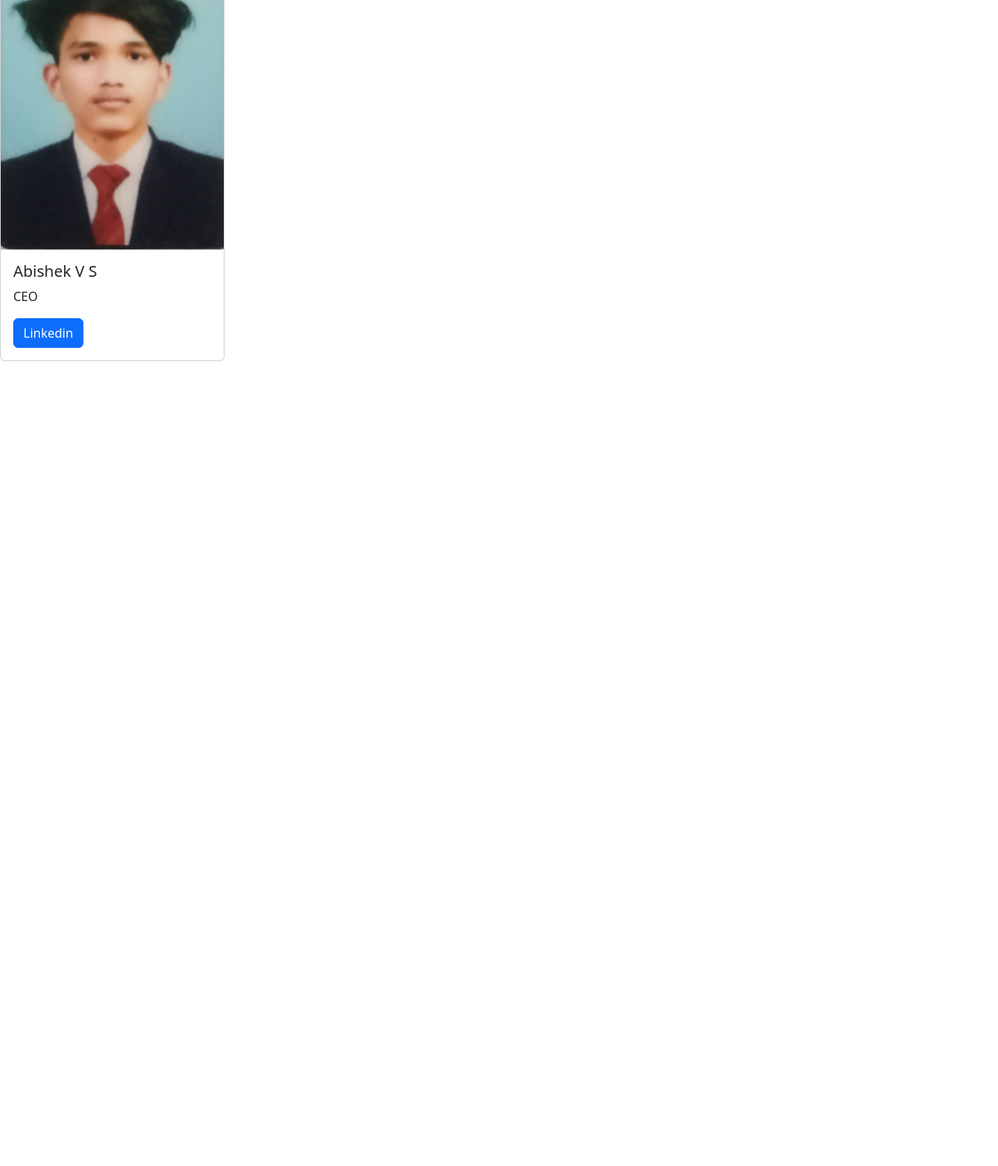
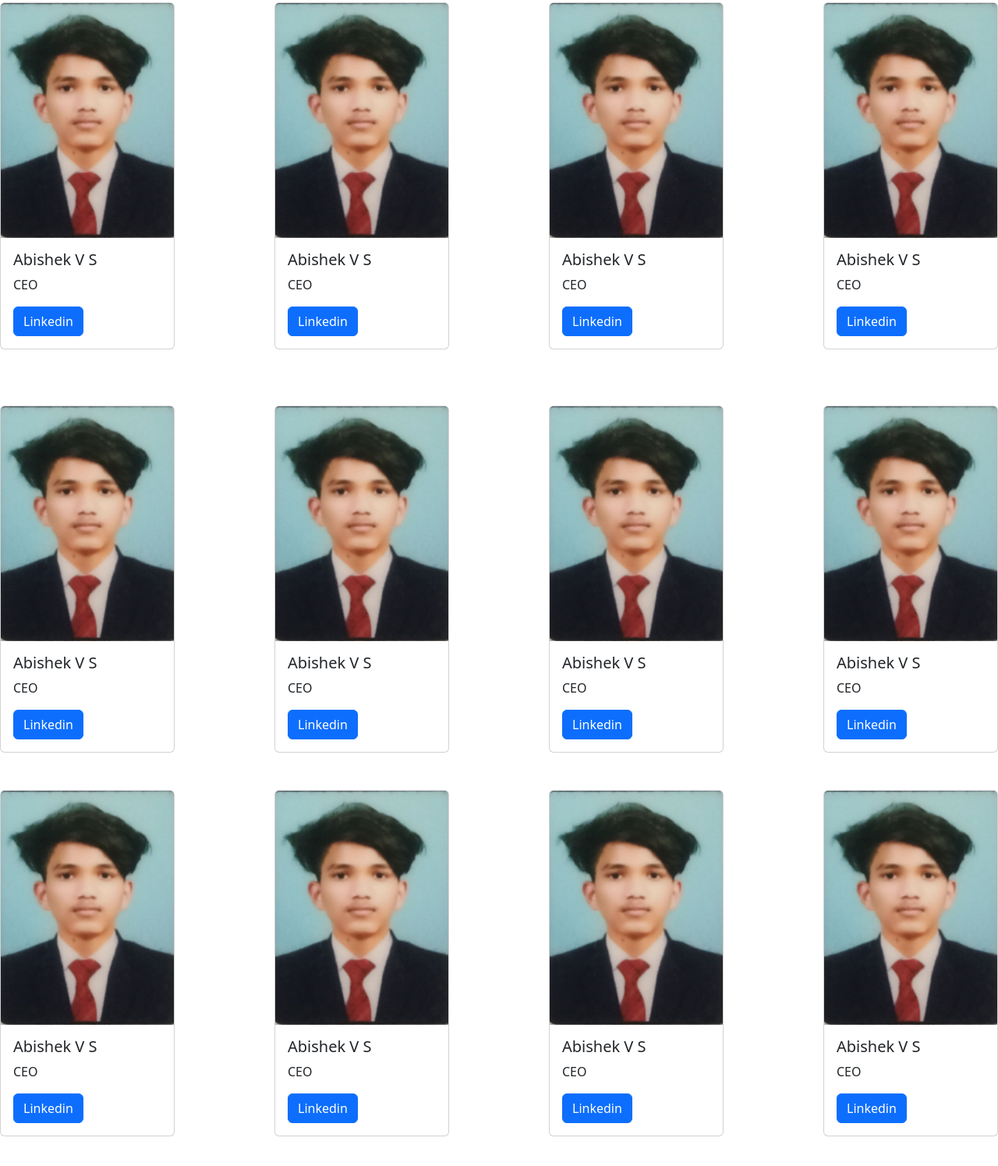
Before and after one commit to DJZake/IEDC, a plain HTML site: page excom.html in a window 1280 px wide. Shown: the part 281-1776 px from the top of the page at 78% size. Before the commit the page ends 800 px from the top, so only its background shows below. Drawn offline with nearby package versions, Linux system fonts and the light colour scheme.

Commit message:
updated excom

```diff
--- /dev/null
+++ b/excom.css
@@ -0,0 +1,47 @@
+.logo{
+    width: 10%;
+}
+
+
+
+.excomh{
+    text-align: center;
+    font-family: "Bebas Neue", sans-serif;
+    font-weight: 600;
+    font-style: normal;
+    font-size: 500%;
+}
+
+.excom{
+    display: flex;
+    flex-direction: row;
+    justify-content: center;
+    gap: 10%;
+}
+
+
+
+
+
+
+
+
+
+@media screen and (max-width: 600px){
+    .iedch1{
+        font-size: 500%;
+    }
+    .iedch2{
+        font-size: 200%;
+    }
+
+    .logo{
+        width: 25%;
+    }
+
+    .excom{
+        justify-content: center;
+        flex-direction: column;
+        padding-left: 14%;
+    }
+}
--- a/excom.html
+++ b/excom.html
@@ -4,7 +4,7 @@
     <meta charset="UTF-8">
     <meta name="viewport" content="width=device-width, initial-scale=1.0">
     <title>Excom</title>
-    <link rel="stylesheet" href="style.css">
+    <link rel="stylesheet" href="excom.css">
     <link rel="shortcut icon" href="img/IEDC_Logo.png" type="image/x-icon">
     <!-- bootstrap -->
     <link href="https://cdn.jsdelivr.net/npm/bootstrap@5.3.3/dist/css/bootstrap.min.css" rel="stylesheet" integrity="sha384-QWTKZyjpPEjISv5WaRU9OFeRpok6YctnYmDr5pNlyT2bRjXh0JMhjY6hW+ALEwIH" crossorigin="anonymous">
@@ -42,8 +42,26 @@
               </div>
             </div>
           </nav>
+          <h1 class="excomh">Execoms</h1>
+          <br><br><br>
         <main class="excom">
-          <h1 class="excomh">Execoms</h1>
+
+          <div class="card" style="width: 18rem;">
+            <img src="img/abi.jpg" class="card-img-top" alt="...">
+            <div class="card-body">
+              <h5 class="card-title">Abishek V S</h5>
+              <p class="card-text">CEO</p>
+              <a href="#" class="btn btn-primary">Linkedin</a>
+            </div>
+          </div>
+          <div class="card" style="width: 18rem;">
+            <img src="img/abi.jpg" class="card-img-top" alt="...">
+            <div class="card-body">
+              <h5 class="card-title">Abishek V S</h5>
+              <p class="card-text">CEO</p>
+              <a href="#" class="btn btn-primary">Linkedin</a>
+            </div>
+          </div>
 
           <div class="card" style="width: 18rem;">
             <img src="img/abi.jpg" class="card-img-top" alt="...">
@@ -54,17 +72,101 @@
             </div>
           </div>
 
-            <!-- <div class="card" style="width: 18rem;"></div>
+          <div class="card" style="width: 18rem;">
             <img src="img/abi.jpg" class="card-img-top" alt="...">
             <div class="card-body">
               <h5 class="card-title">Abishek V S</h5>
               <p class="card-text">CEO</p>
               <a href="#" class="btn btn-primary">Linkedin</a>
             </div>
-            </div> -->
+          </div>
 
 
         </main>
+
+        <br><br><br>
+        <main class="excom">
+
+          <div class="card" style="width: 18rem;">
+            <img src="img/abi.jpg" class="card-img-top" alt="...">
+            <div class="card-body">
+              <h5 class="card-title">Abishek V S</h5>
+              <p class="card-text">CEO</p>
+              <a href="#" class="btn btn-primary">Linkedin</a>
+            </div>
+          </div>
+          <div class="card" style="width: 18rem;">
+            <img src="img/abi.jpg" class="card-img-top" alt="...">
+            <div class="card-body">
+              <h5 class="card-title">Abishek V S</h5>
+              <p class="card-text">CEO</p>
+              <a href="#" class="btn btn-primary">Linkedin</a>
+            </div>
+          </div>
+
+          <div class="card" style="width: 18rem;">
+            <img src="img/abi.jpg" class="card-img-top" alt="...">
+            <div class="card-body">
+              <h5 class="card-title">Abishek V S</h5>
+              <p class="card-text">CEO</p>
+              <a href="#" class="btn btn-primary">Linkedin</a>
+            </div>
+          </div>
+
+          <div class="card" style="width: 18rem;">
+            <img src="img/abi.jpg" class="card-img-top" alt="...">
+            <div class="card-body">
+              <h5 class="card-title">Abishek V S</h5>
+              <p class="card-text">CEO</p>
+              <a href="#" class="btn btn-primary">Linkedin</a>
+            </div>
+          </div>
+
+
+        </main>
+        <br>
+        <br>
+        <main class="excom">
+
+          <div class="card" style="width: 18rem;">
+            <img src="img/abi.jpg" class="card-img-top" alt="...">
+            <div class="card-body">
+              <h5 class="card-title">Abishek V S</h5>
+              <p class="card-text">CEO</p>
+              <a href="#" class="btn btn-primary">Linkedin</a>
+            </div>
+          </div>
+          <div class="card" style="width: 18rem;">
+            <img src="img/abi.jpg" class="card-img-top" alt="...">
+            <div class="card-body">
+              <h5 class="card-title">Abishek V S</h5>
+              <p class="card-text">CEO</p>
+              <a href="#" class="btn btn-primary">Linkedin</a>
+            </div>
+          </div>
+
+          <div class="card" style="width: 18rem;">
+            <img src="img/abi.jpg" class="card-img-top" alt="...">
+            <div class="card-body">
+              <h5 class="card-title">Abishek V S</h5>
+              <p class="card-text">CEO</p>
+              <a href="#" class="btn btn-primary">Linkedin</a>
+            </div>
+          </div>
+
+          <div class="card" style="width: 18rem;">
+            <img src="img/abi.jpg" class="card-img-top" alt="...">
+            <div class="card-body">
+              <h5 class="card-title">Abishek V S</h5>
+              <p class="card-text">CEO</p>
+              <a href="#" class="btn btn-primary">Linkedin</a>
+            </div>
+          </div>
+
+
+        </main>
+
+        <br><br><br>
 
           <!-- bootstrap -->
     <script src="https://cdn.jsdelivr.net/npm/bootstrap@5.3.3/dist/js/bootstrap.bundle.min.js" integrity="sha384-YvpcrYf0tY3lHB60NNkmXc5s9fDVZLESaAA55NDzOxhy9GkcIdslK1eN7N6jIeHz" crossorigin="anonymous"></script>
```
Lines whose indentation alone changed are shown as unchanged.
